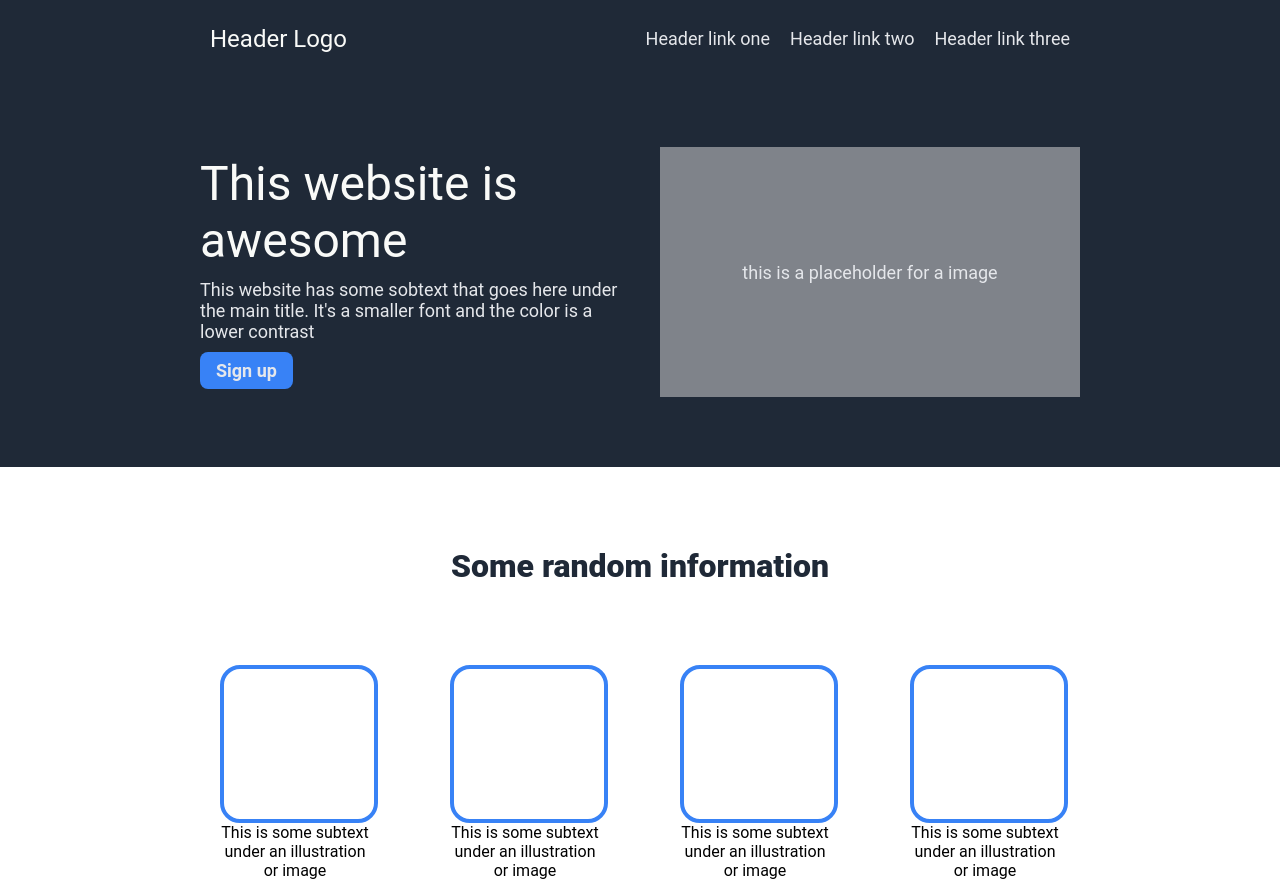
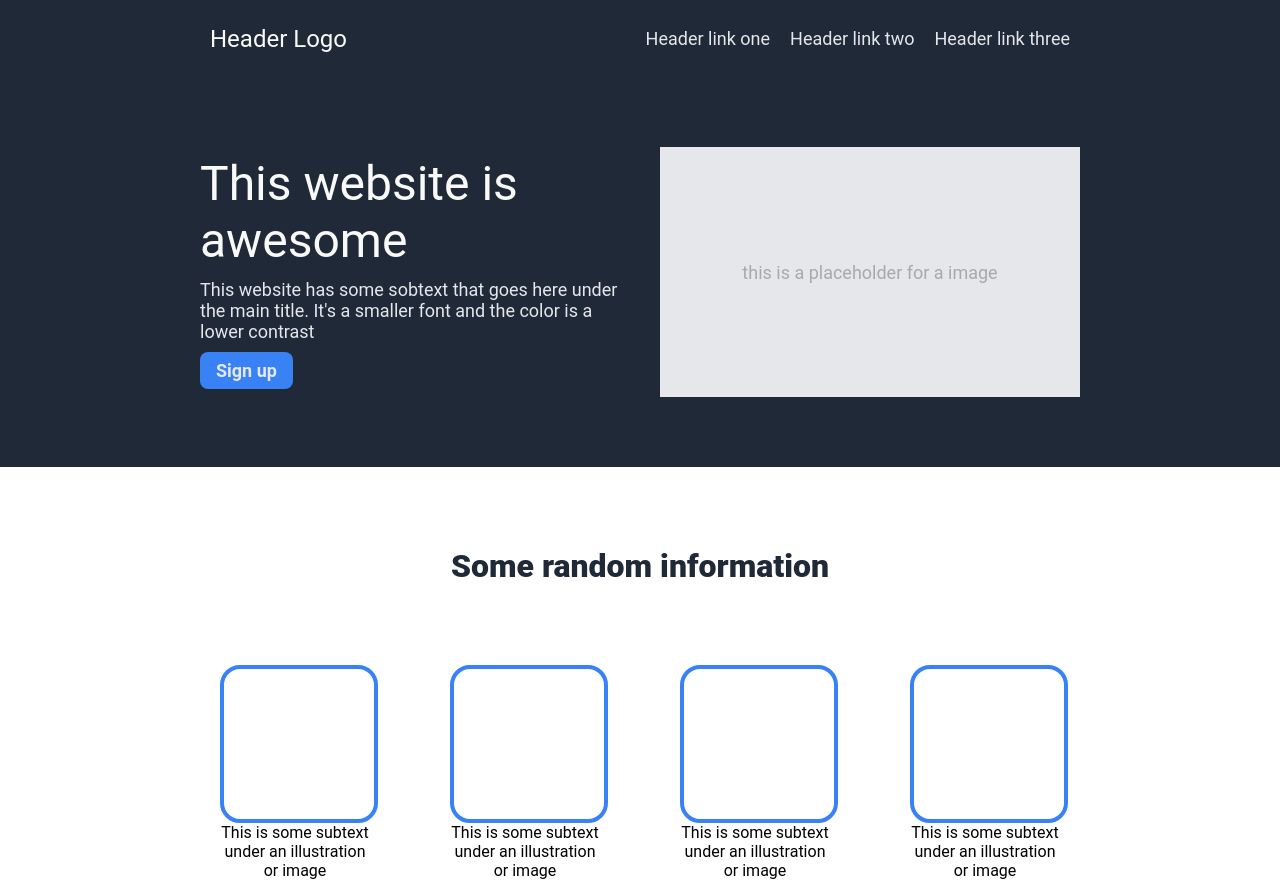
Before and after one commit to CapnCoin/odin-landing-page, a plain HTML site: page index.html in a window 1280 px wide. Shown: the top 883 px of the page. Drawn offline with Linux system fonts and the light colour scheme.

Commit message:
CHANGED COLORS FOR HERO IMAGE PLACEHOLDER
-changed text to 'darkgray'
-changed background color to #e5e7eb

```diff
--- a/style.css
+++ b/style.css
@@ -84,9 +84,9 @@ body{
     align-items: center;
     justify-content: center;
     font-size: 18px;
-    color: #e5e7eb;
+    color: darkgray;
     width: 50%;
-    background-color: #7f838a;
+    background-color: #e5e7eb;
     width: 500px;
     height: 250px;
 }
```
